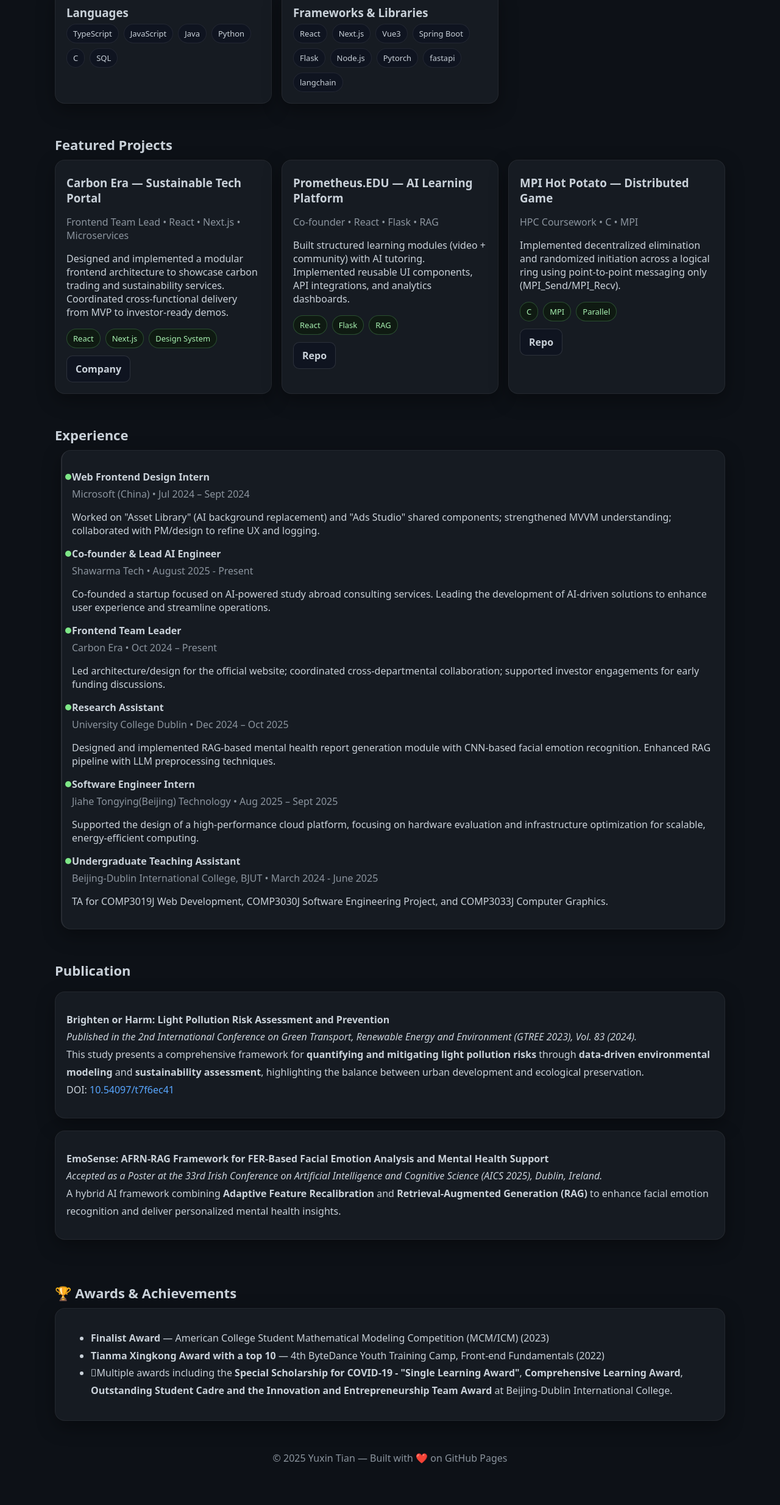
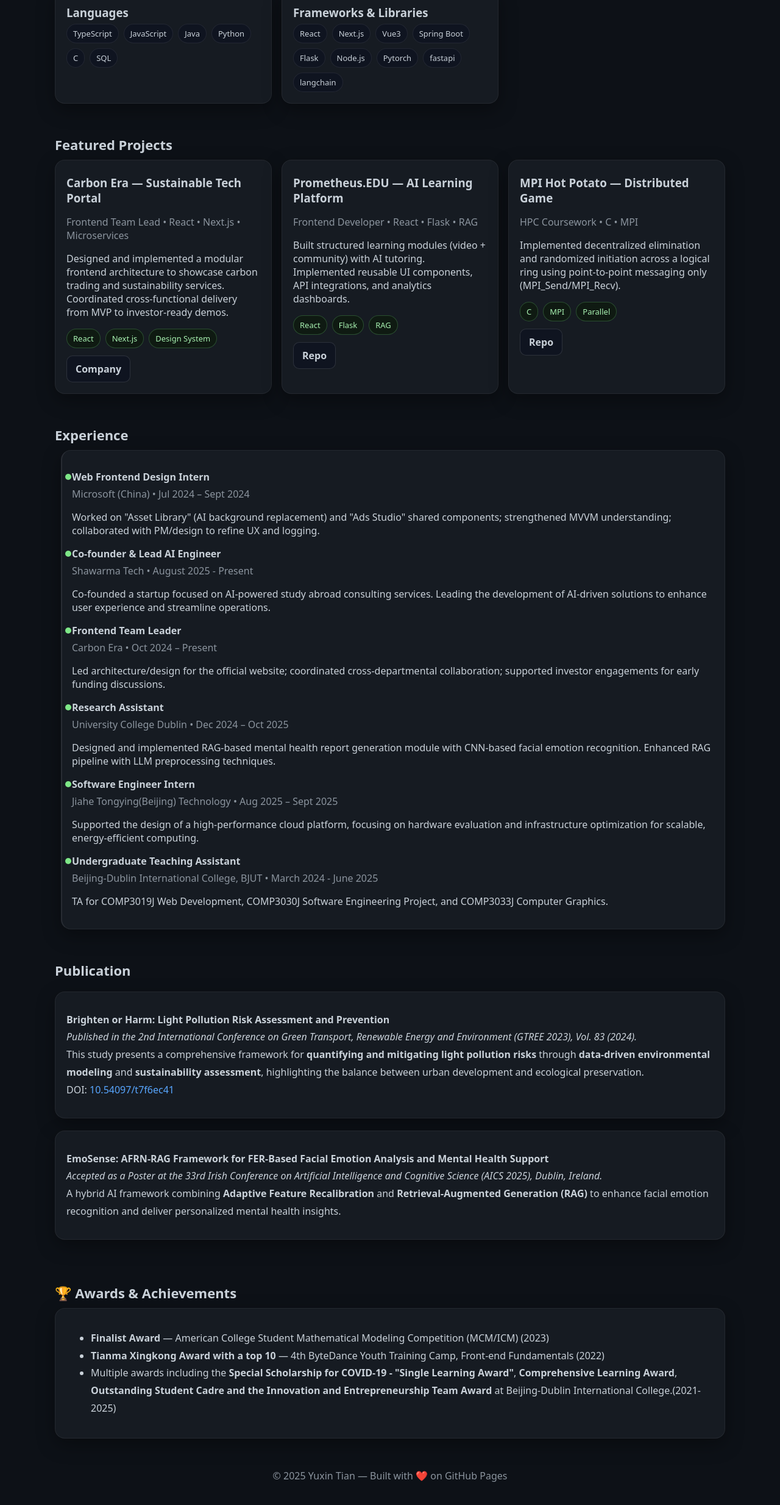
Before and after one commit to Lzyyy12/Lzyyy12.github.io, a plain HTML site: page index.html in a window 1280 px wide. Shown: the part 868-3336 px from the top of the page at 61% size. Before the commit the page ends 3310 px from the top, so only its background shows below. Drawn offline with Linux system fonts and the light colour scheme.

Commit message:
Update role description and award details in index.html

```diff
--- a/index.html
+++ b/index.html
@@ -230,7 +230,7 @@
         </article>
         <article class="card">
           <h3>Prometheus.EDU — AI Learning Platform</h3>
-          <p class="muted">Co‑founder • React • Flask • RAG</p>
+          <p class="muted">Frontend Developer • React • Flask • RAG</p>
           <p>Built structured learning modules (video + community) with AI tutoring. Implemented reusable UI components, API integrations, and analytics dashboards.</p>
           <div class="project-tags">
             <span class="tag">React</span><span class="tag">Flask</span><span class="tag">RAG</span>
@@ -330,7 +330,7 @@
 
       </li>
 
-      <li>Multiple awards including the <b>Special Scholarship for COVID-19 - "Single Learning Award"</b>, <b>Comprehensive Learning Award</b>, <b>Outstanding Student Cadre and the Innovation and Entrepreneurship Team Award</b> at Beijing-Dublin International College.<br/>
+      <li>Multiple awards including the <b>Special Scholarship for COVID-19 - "Single Learning Award"</b>, <b>Comprehensive Learning Award</b>, <b>Outstanding Student Cadre and the Innovation and Entrepreneurship Team Award</b> at Beijing-Dublin International College.(2021-2025)<br/>
 
       </li>
 
```
